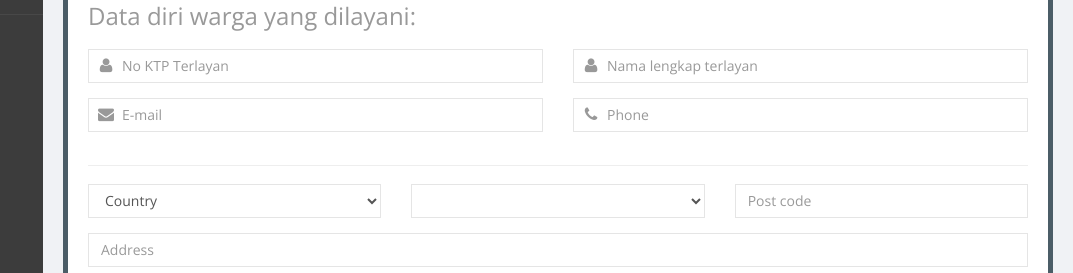
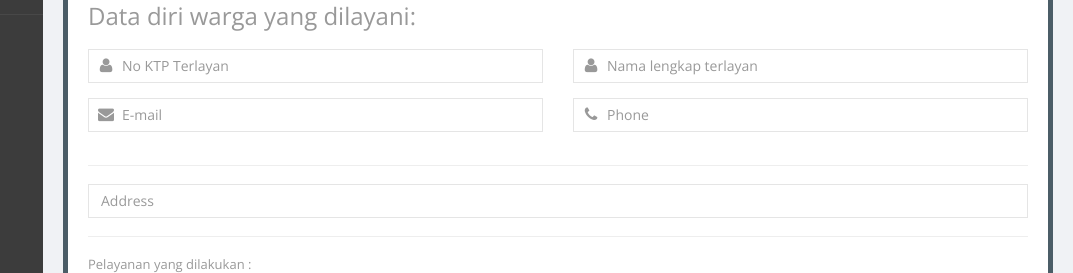
Before and after one commit to emkamal/pnsrank, a PHP site: page /pnsrank/dashboard/Forms.php in a window 1280 px wide. Shown: the part 233-506 px from the top of the page, without its empty margins (207-1280 px from the left). Run offline with PHP 8.4, Linux system fonts and the light colour scheme; the visitor is signed in with stand-in values (Sample User, id 1); data that the repository does not hold is empty; some libraries are stand-ins or nearby versions.

Commit message:
minor edit

```diff
--- a/dashboard/Forms.php
+++ b/dashboard/Forms.php
@@ -85,30 +85,7 @@ $dataPNS = mysqli_fetch_assoc($result);
                                                         </div>
                                                     </div>
                                                     <hr />
-                                                    <div class="row">
-                                                        <div class="col-md-4">
-                                                            <div class="form-group">
-                                                                <select class="form-control">
-                                                                    <option>Country</option>
-                                                                </select></div>
-                                                        </div>
-                                                        <div class="col-md-4">
-                                                            <div class="form-group">
-                                                                <select id="inputCity" name="inputCity" class="form-control">
-                                                                    <?php
-                                                                    $result = getListKota($dataPNS["idArea"]);
-                                                                    while($row = mysqli_fetch_assoc($result)) {
-                                                                        echo "<option value=".$row["idArea"].">".$row["namaArea"]."</option><br>";
-                                                                    }
-                                                                    ?>
-                                                                </select>
-                                                            </div>
-                                                        </div>
-                                                        <div class="col-md-4">
-                                                            <div class="form-group">
-                                                                <input id="inputPostCode" name="inputPostCode" type="text" placeholder="Post code" class="form-control" /></div>
-                                                        </div>
-                                                    </div>
+
                                                     <div class="form-group">
                                                         <input id="inputAddress" name="inputAddress" type="text" placeholder="Address" class="form-control" /></div>
 
```
